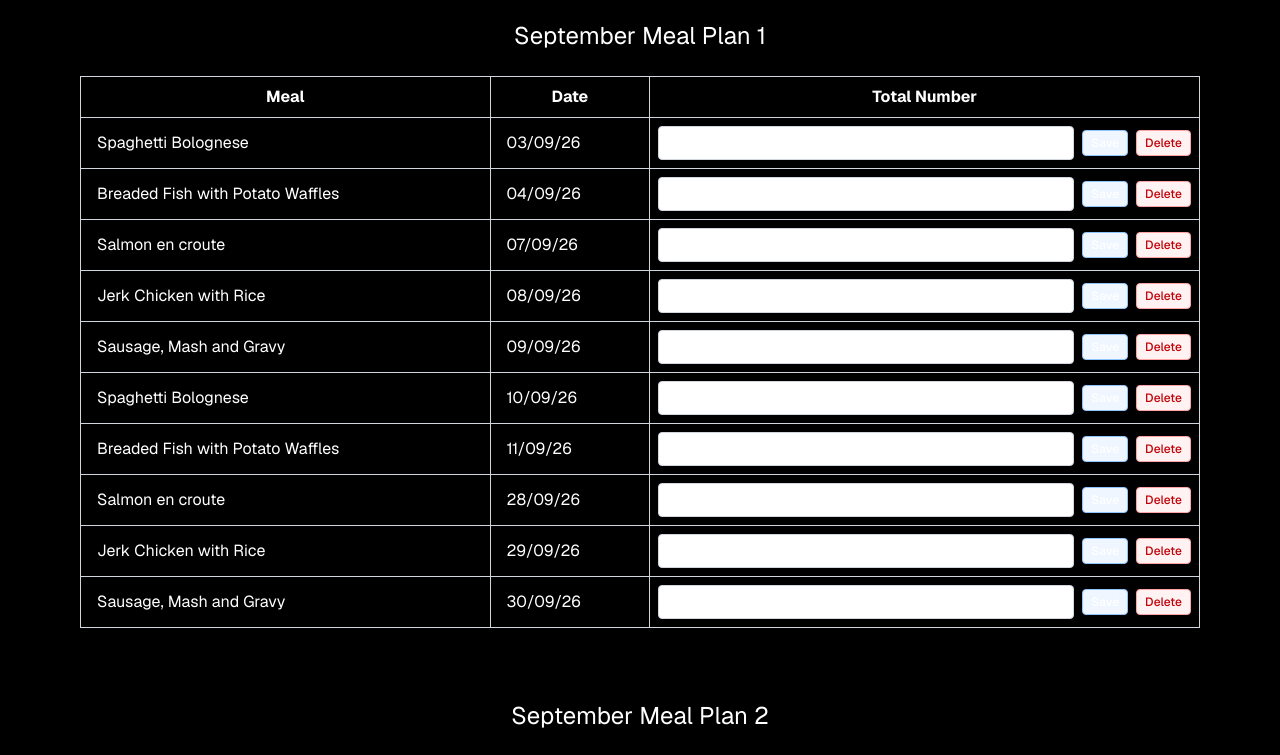
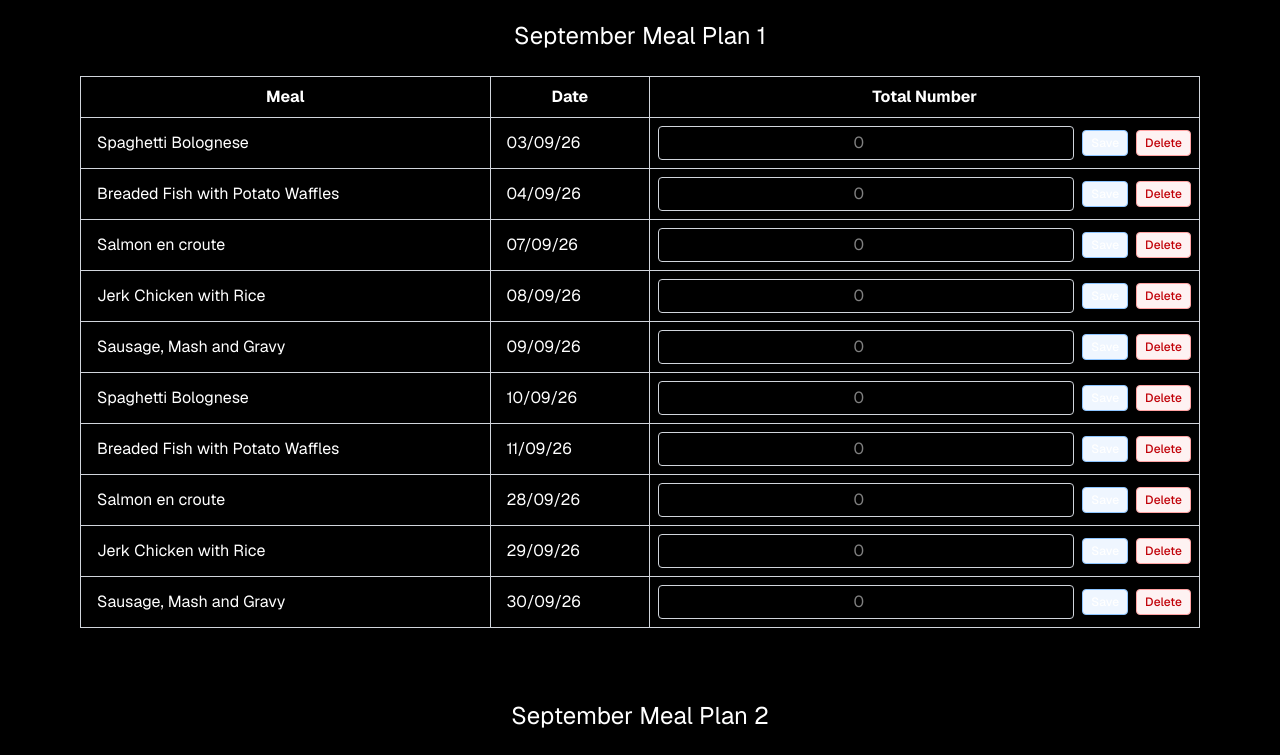
Before and after one commit to jacam666/meal-analysis, a Next.js app: page / in a window 1280 px wide. Shown: the part 780-1535 px from the top of the page. Built offline with nearby package versions, Linux system fonts and the light colour scheme.

Commit message:
changed bg colour on input bar

```diff
--- a/app/page.tsx
+++ b/app/page.tsx
@@ -247,7 +247,7 @@ export default function Home() {
                         min="0"
                         value={draftTotals[row.totalKey] ?? ""}
                         onChange={(event) => handleDraftChange(row.totalKey, event.target.value)}
-                        className="w-full min-w-[80px] rounded border border-gray-300 bg-white px-2 py-1 text-center text-white outline-none ring-0 focus:border-blue-500 dark:border-gray-600 bg-black"
+                        className="w-full min-w-[80px] rounded border border-gray-300 bg-black px-2 py-1 text-center text-white outline-none ring-0 focus:border-blue-500 dark:border-gray-600 bg-black"
                         placeholder="0"
                       />
                       <button
```
